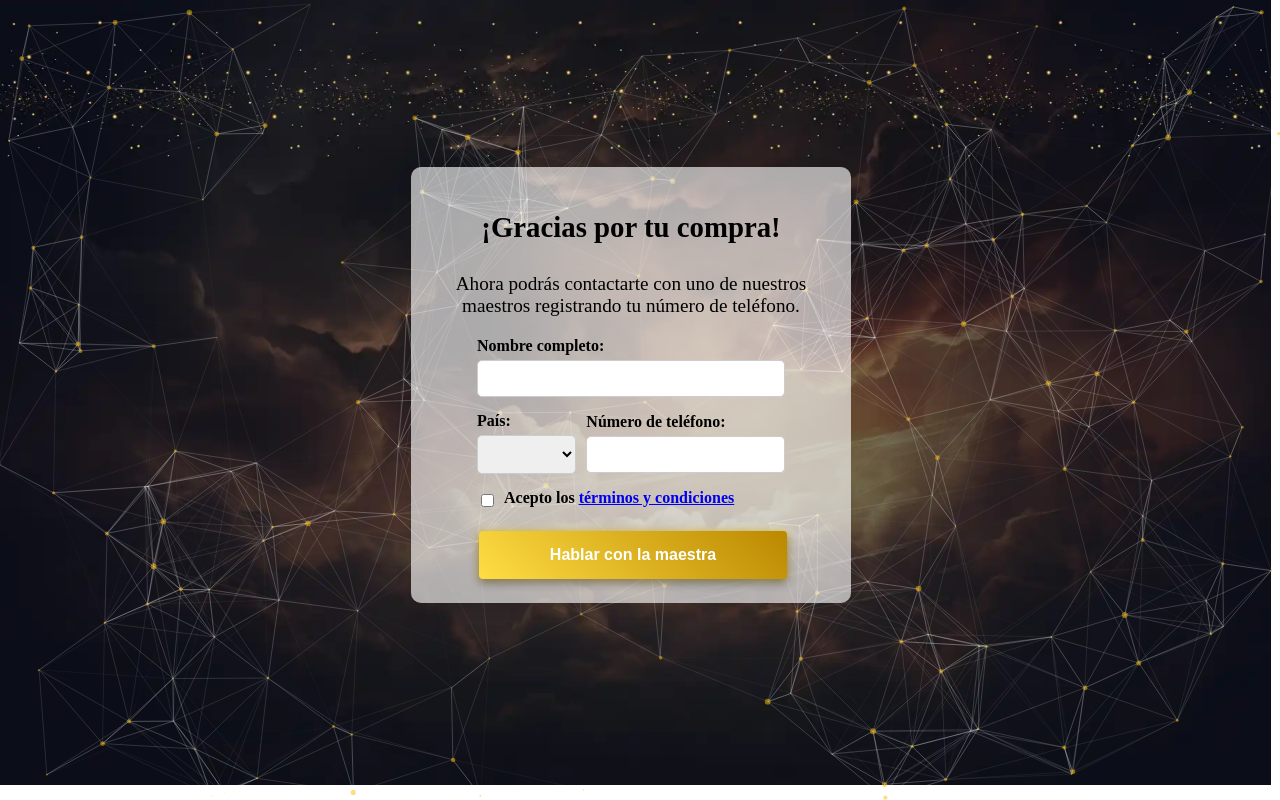
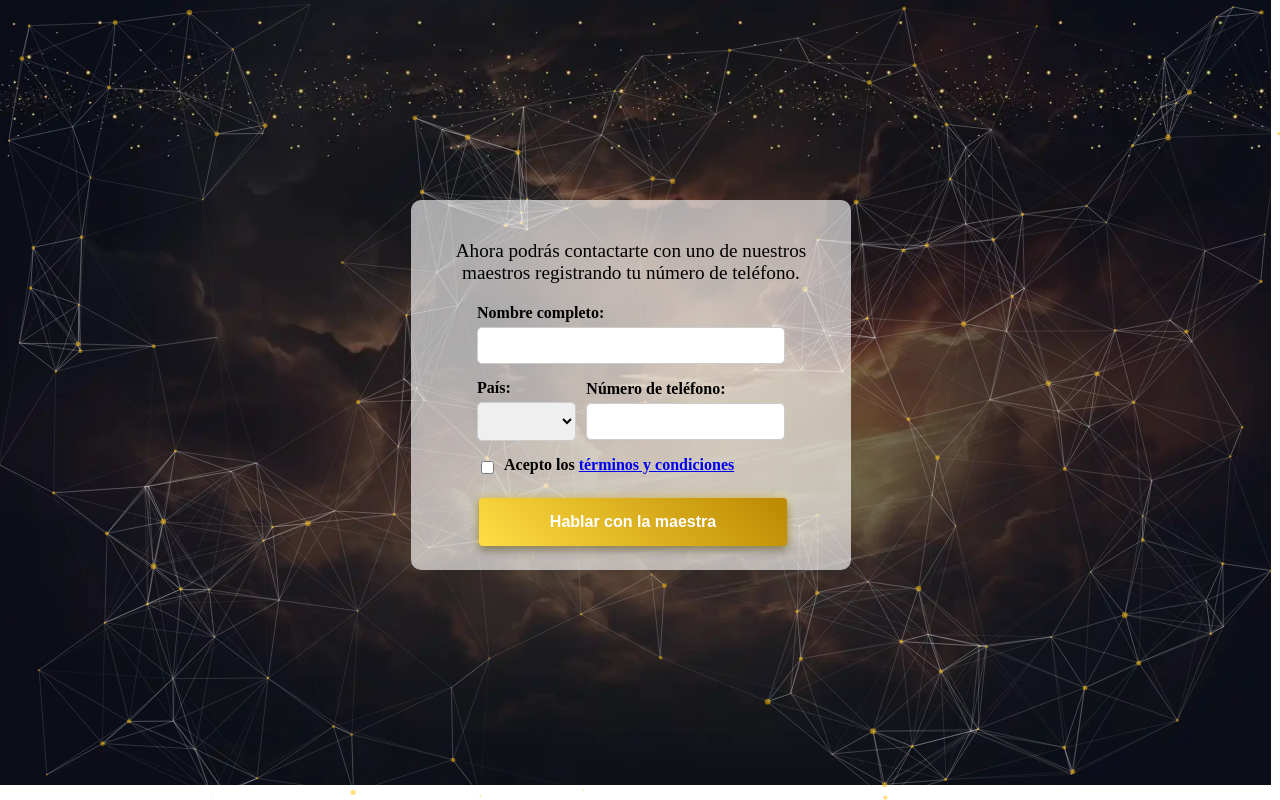
Before and after one commit to AgomezAp/TarotChile, an Angular app in the folder tarotChile/: page /informacion in a window 1280 px wide. Built offline with nearby package versions, Linux system fonts and the light colour scheme.

Commit message:
Remove thank you message from additional info component

```diff
--- a/tarotChile/src/app/components/additional-info/additional-info.component.html
+++ b/tarotChile/src/app/components/additional-info/additional-info.component.html
@@ -2,7 +2,6 @@
   <app-particles class="particles-js"></app-particles>
   <div class="popup" [@fadeIn]>
     <div class="additional-info-container">
-      <h2>¡Gracias por tu compra!</h2>
       <p>
         Ahora podrás contactarte con uno de nuestros maestros registrando tu
         número de teléfono.
```
